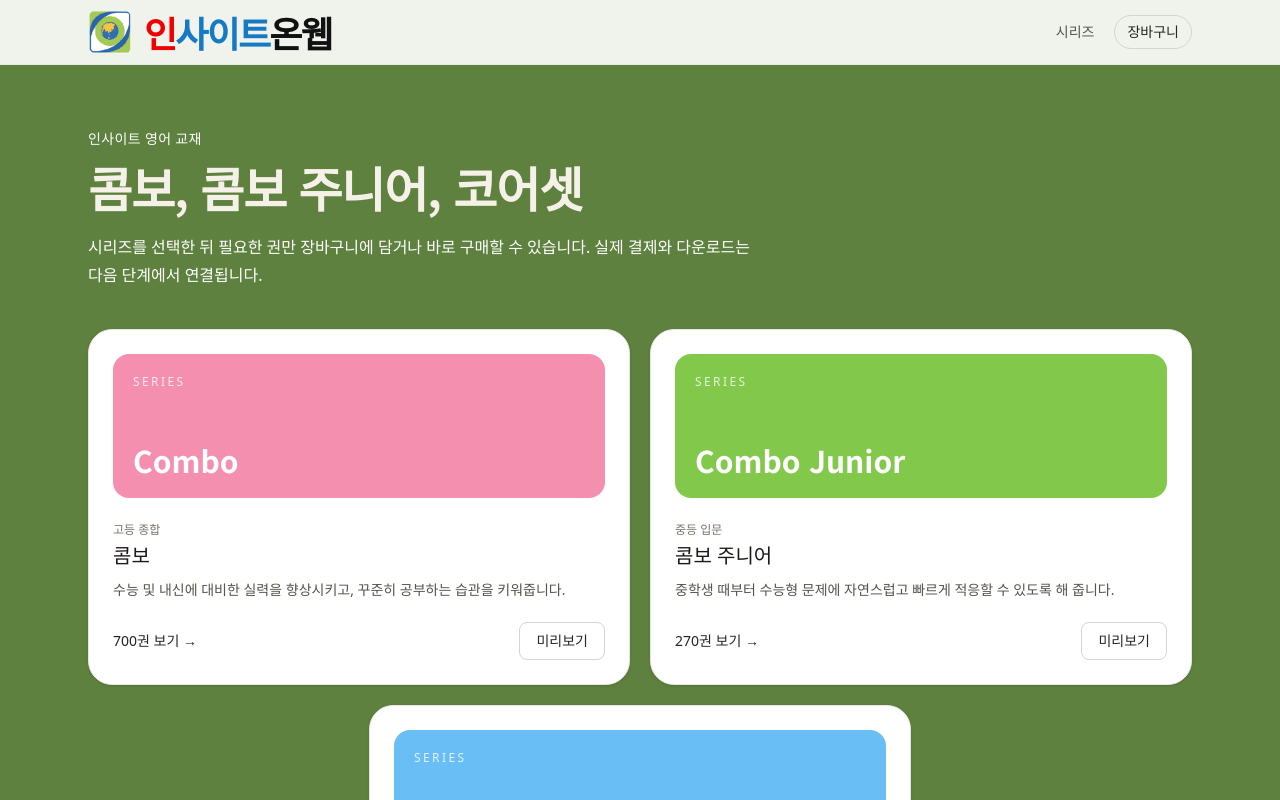
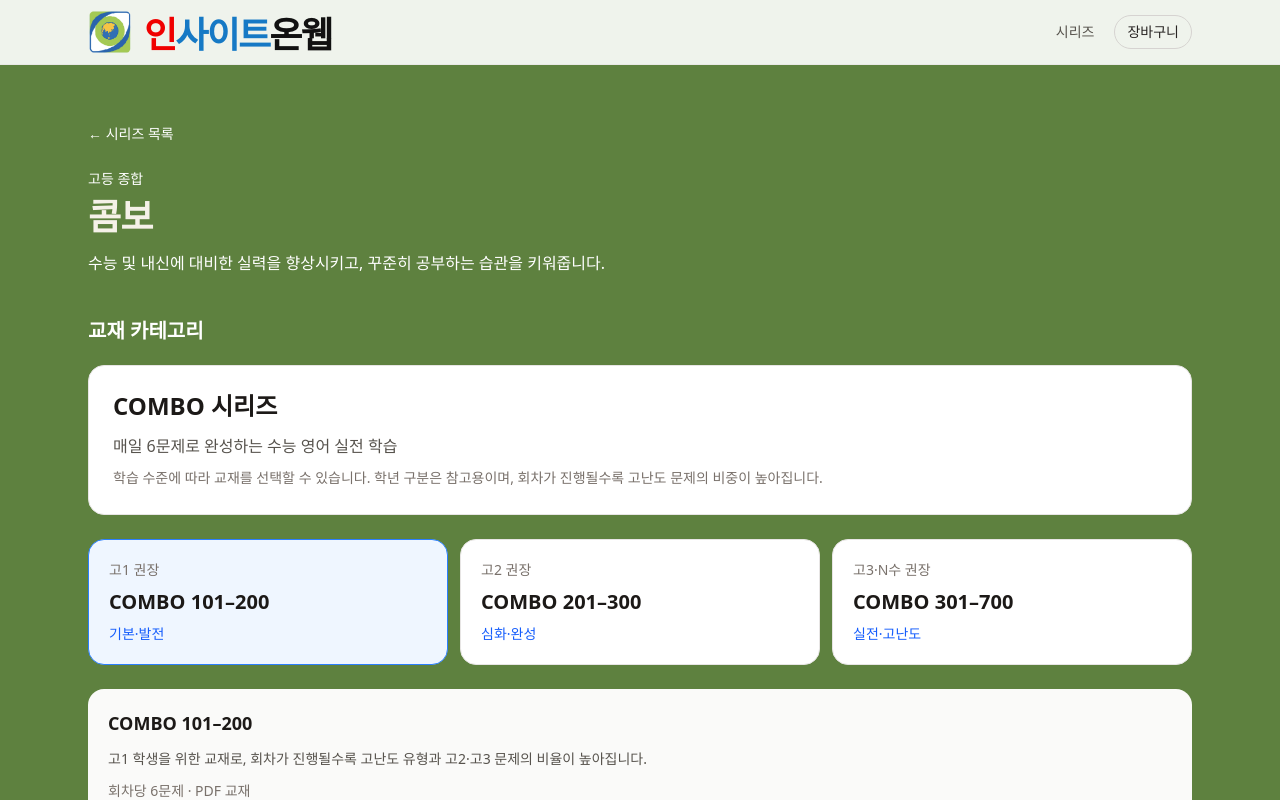
Before and after one commit to hyyunji14-spec/insight-pdf, a Next.js app: page /series/combo in a window 1280 px wide. Shown: the top 800 px of the page. Built offline with nearby package versions, Linux system fonts and the light colour scheme.

Commit message:
Restore series selection pages

```diff
--- a/app/series/[slug]/page.tsx
+++ b/app/series/[slug]/page.tsx
@@ -1,51 +1,159 @@
 
-import { seriesList } from "@/lib/catalog";
-import SeriesPreviewCard from "@/components/series-preview-card";
+import ComboScrollPicker from "@/components/combo-scroll-picker";
+import CoresetScrollPicker from "@/components/coreset-scroll-picker";
+import Link from "next/link";
+import { notFound } from "next/navigation";
+import ComboJuniorScrollPicker from "@/components/combo-junior-scroll-picker";
+import {
+  getSeries,
+  getProductsBySeries,
+  seriesSlugs,
+} from "@/lib/catalog";
 
-export default function Home() {
+import { getCategoriesBySeries } from "@/lib/categories";
+
+export function generateStaticParams() {
+  return seriesSlugs.map((slug) => ({ slug }));
+}
+
+export default async function SeriesPage({
+  params,
+}: PageProps<"/series/[slug]">) {
+  const { slug } = await params;
+  const series = getSeries(slug);
+
+  if (!series) {
+    notFound();
+  }
+
+  const categories = getCategoriesBySeries(series.slug);
+  const seriesProducts = getProductsBySeries(series.slug);
+
   return (
-    <div className="mx-auto w-full max-w-6xl px-4 py-10 sm:px-6 sm:py-16">
+    <main className="mx-auto w-full max-w-6xl px-4 py-10 sm:px-6 sm:py-14">
 
-      {/* 메인 소개 */}
-      <section className="max-w-2xl">
-        <p className="text-sm font-medium tracking-wide text-white">
-          인사이트 영어 교재
+      {/* 시리즈 목록으로 돌아가기 */}
+      <Link
+        href="/"
+        className="text-sm text-white transition-colors hover:text-white/80"
+      >
+        ← 시리즈 목록
+      </Link>
+
+      {/* 시리즈 소개 */}
+      <header className="mt-6 max-w-2xl">
+        <p className="text-sm text-white">
+          {series.tag}
         </p>
 
-        <h1 className="mt-2 font-sans text-4xl font-semibold leading-tight tracking-tight text-[#F5F1E8] sm:text-5xl">
-          콤보, 콤보 주니어, 코어셋
-        </h1>
+        <h1 className="mt-2 text-4xl font-semibold tracking-tight text-[#F5F1E8]">
+  {series.name}
+</h1>
 
-        <p className="mt-4 text-base leading-7 text-white">
-          시리즈를 선택한 뒤 필요한 권만 장바구니에 담거나
-          바로 구매할 수 있습니다. 실제 결제와 다운로드는
-          다음 단계에서 연결됩니다.
+        <p className="mt-3 text-base leading-7 text-white">
+          {series.description}
         </p>
+      </header>
+
+      {/* 교재 카테고리 */}
+      <section className="mt-10">
+        <h2 className="mb-5 text-xl font-bold text-white">
+          교재 카테고리
+        </h2>
+
+        {series.slug === "combo" ? (
+          <div className="space-y-6">
+
+            {/* COMBO 설명 카드 */}
+            <div className="rounded-2xl border border-stone-200 bg-white p-6">
+              <h3 className="text-2xl font-bold text-stone-900">
+                COMBO 시리즈
+              </h3>
+
+              <p className="mt-3 text-stone-600">
+                매일 6문제로 완성하는 수능 영어 실전 학습
+              </p>
+
+              <p className="mt-2 text-sm leading-6 text-stone-500">
+                학습 수준에 따라 교재를 선택할 수 있습니다.
+                학년 구분은 참고용이며, 회차가 진행될수록
+                고난도 문제의 비중이 높아집니다.
+              </p>
+            </div>
+
+            <ComboScrollPicker products={seriesProducts} />
+          </div>
+          ) : series.slug === "combo-junior" ? (
+            <div className="space-y-6">
+              <div className="rounded-2xl border border-stone-200 bg-white p-6">
+                <h3 className="text-2xl font-bold text-stone-900">
+                  COMBO Junior 시리즈
+                </h3>
+
+                <p className="mt-3 text-stone-600">
+                  중학생을 위한 고등 영어 대비 학습
+                </p>
+
+                <p className="mt-2 text-sm leading-6 text-stone-500">
+                  일반 영어 001–200과 어휘 V01–V70 중
+                  필요한 유형과 회차를 선택할 수 있습니다.
+                  학년 구분은 참고용입니다.
+                </p>
+              </div>
+
+              <ComboJuniorScrollPicker products={seriesProducts} />
+            </div>
+        ) : series.slug === "coreset" ? (
+          <div className="space-y-6">
+
+            {/* CORE SET 설명 카드 */}
+            <div className="rounded-2xl border border-stone-200 bg-white p-6">
+              <h3 className="text-2xl font-bold text-stone-900">
+                CORE SET 시리즈
+              </h3>
+
+              <p className="mt-3 text-stone-600">
+                수능 영어 핵심 유형별 집중 학습
+              </p>
+
+              <p className="mt-2 text-sm leading-6 text-stone-500">
+                빈칸 추론, 어법, 어휘, 순서 배열,
+                문장 삽입 등 필요한 유형을 선택해
+                집중적으로 학습할 수 있습니다.
+              </p>
+            </div>
+
+            <CoresetScrollPicker products={seriesProducts} />
+          </div>
+        ) : (
+          <div className="overflow-hidden rounded-2xl border border-stone-200 bg-white">
+            {categories.map((category) => (
+              <Link
+                key={category.id}
+                href={`/series/${series.slug}/${category.id}`}
+                className="flex items-center justify-between border-b border-stone-100 px-5 py-5 transition-colors last:border-b-0 hover:bg-stone-50"
+              >
+                <div className="flex items-center gap-4">
+                  <div
+                    className="flex h-11 w-11 items-center justify-center rounded-xl"
+                    style={{ backgroundColor: series.accent }}
+                  >
+                    <span className="text-xl">📚</span>
+                  </div>
+
+                  <span className="font-medium text-stone-900">
+                    {category.name}
+                  </span>
+                </div>
+
+                <span className="text-xl text-stone-400">
+                  →
+                </span>
+              </Link>
+            ))}
+          </div>
+        )}
       </section>
-
-      {/* 교재 시리즈 */}
-      <section className="mt-10 grid gap-5 sm:grid-cols-2">
-        {seriesList.map((series) => (
-          <div
-            key={series.slug}
-            className={
-              series.slug === "coreset"
-                ? "sm:col-span-2 sm:w-[calc(50%-0.625rem)] sm:justify-self-center"
-                : ""
-            }
-          >
-            <SeriesPreviewCard
-              slug={series.slug}
-              name={series.name}
-              englishName={series.englishName}
-              tag={series.tag}
-              description={series.description}
-              accent={series.accent}
-              volumeCount={series.volumeCount}
-            />
-          </div>
-        ))}
-      </section>
-    </div>
+    </main>
   );
 }
```
